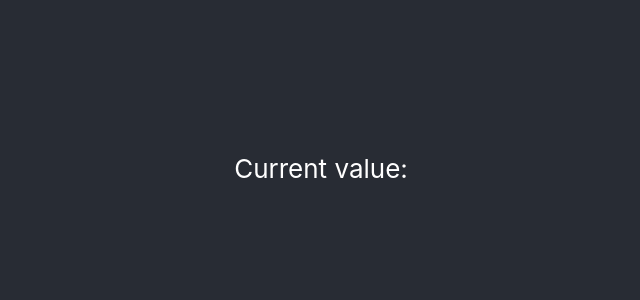
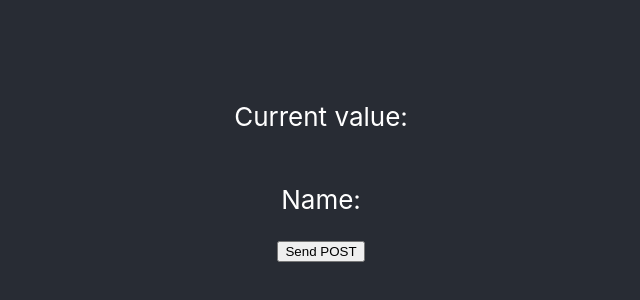
Before and after one commit to krisograbek/hotdog, a React (Create React App) app: page / in a window 1280 px wide. Shown: the part 232-532 px from the top of the page, without its empty margins (319-959 px from the left). Built offline with nearby package versions, Linux system fonts and the light colour scheme; no server answers.

Commit message:
send a test POST request

```diff
--- a/src/App.js
+++ b/src/App.js
@@ -4,6 +4,7 @@ import './App.css';
 
 function App() {
   const [currentValue, setCurrentValue] = useState("")
+  const [name, setName] = useState("")
 
   useEffect(() => {
     fetch('/api/value').then(res => res.json()).then(data => {
@@ -11,10 +12,31 @@ function App() {
     })
   }, [])
 
+  const testRequests = () => {
+    const body = {
+      name: "Kris",
+      description: "Cool Dude!"
+    }
+    fetch(`/api/add`, {
+      method: 'POST',
+      headers: {
+        'Content-Type': 'application/json'
+      },
+      body: JSON.stringify(body)
+    })
+      .then(response => response.json())
+      .then(data => {
+        setName(data.value)
+      })
+      .catch(error => console.log(error))
+  }
+
   return (
     <div className="App">
       <header className="App-header">
         <p>Current value: {currentValue}</p>
+        <p>Name: {name}</p>
+        <button onClick={testRequests}>Send POST</button>
       </header>
     </div>
   );
```
Also changed, not shown: 1 other file (tests, documents, lock files or other folders).
